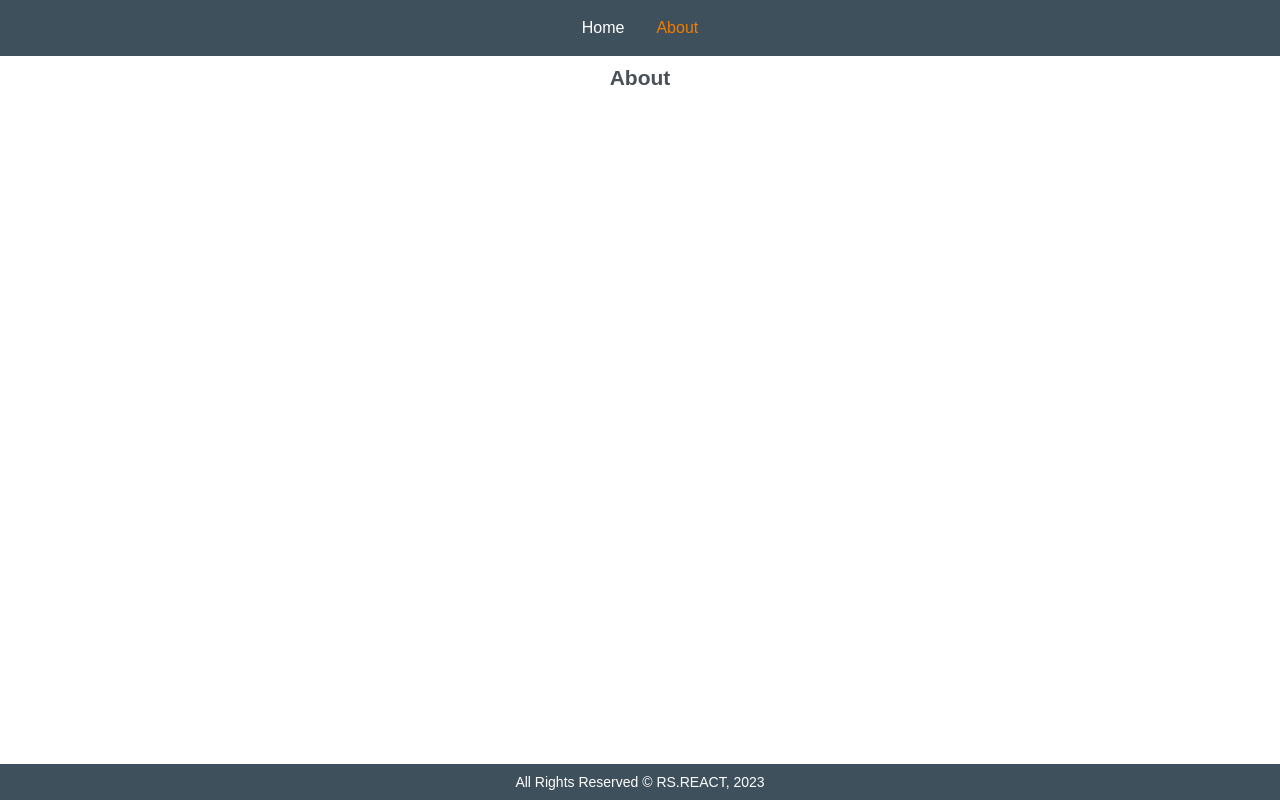
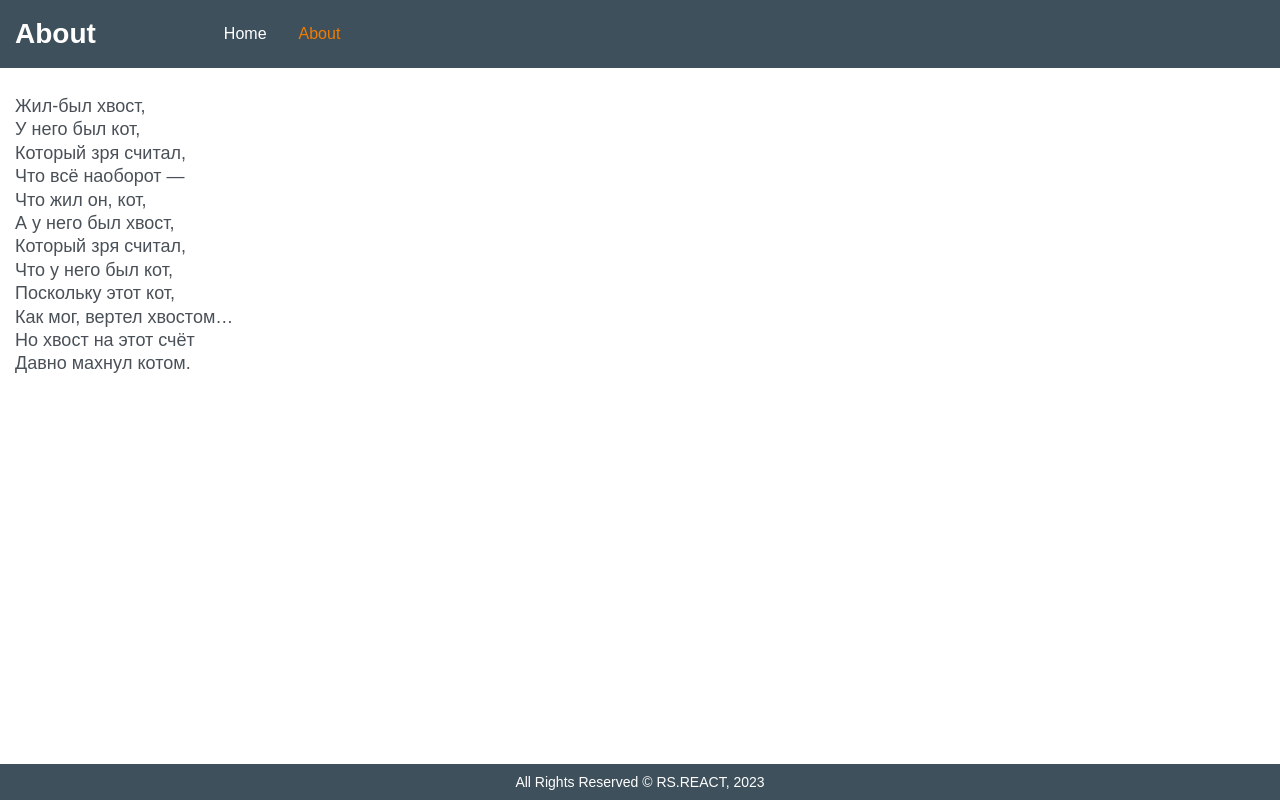
Before and after one commit to koctia/rs.react, a React (Vite) app in the folder components/: page /about in a window 1280 px wide. Built offline with nearby package versions, Linux system fonts and the light colour scheme.

Commit message:
feat: add name in header components menu

```diff
--- a/components/src/index.scss
+++ b/components/src/index.scss
@@ -68,6 +68,15 @@ h1,h2,h3,h4,h5,h6{font-size:inherit;font-weight: inherit;}
    color: #ffffff;
    text-align: center;
    padding: 20px 0;
+   &__box {
+      display: flex;
+      align-items: center;
+   }
+   &__header-name {
+      font-size: 28px;
+      font-weight: 700;
+      margin: 0 8rem 0 0;
+   }
    &__active-link {
       color: #f17c00;
    }
--- /dev/null
+++ b/components/src/interface/header.tsx
@@ -0,0 +1,3 @@
+export interface IHeaderName {
+  name: string;
+}
--- a/components/src/pages/about/About.tsx
+++ b/components/src/pages/about/About.tsx
@@ -2,7 +2,24 @@ import React from 'react';
 import './about.scss';
 
 function About() {
-  return <h2 className="main__title">About</h2>;
+  return (
+    <>
+      <div className="main__stih">
+        <p>Жил-был хвост,</p>
+        <p>У него был кот,</p>
+        <p>Котоpый зpя считал,</p>
+        <p>Что всё наобоpот —</p>
+        <p>Что жил он, кот,</p>
+        <p>А y него был хвост,</p>
+        <p>Котоpый зpя считал,</p>
+        <p>Что y него был кот,</p>
+        <p>Посколькy этот кот,</p>
+        <p>Как мог, веpтел хвостом…</p>
+        <p>Hо хвост на этот счёт</p>
+        <p>Давно махнyл котом.</p>
+      </div>
+    </>
+  );
 }
 
 export default About;
--- a/components/src/pages/about/about.scss
+++ b/components/src/pages/about/about.scss
@@ -0,0 +1,7 @@
+.main {
+  &__stih {
+    font-size: 18px;
+    line-height: 130%;
+    margin: 1rem 0;
+  }
+}
--- a/components/src/pages/base/Header.tsx
+++ b/components/src/pages/base/Header.tsx
@@ -1,22 +1,47 @@
 import React, { Component } from 'react';
 import { NavLink } from 'react-router-dom';
+import { IHeaderName } from '../../interface/header';
 
 const setActiveLink = ({ isActive }: { isActive: boolean }) =>
   isActive ? 'header__active-link' : '';
 
-class Header extends Component {
+class Header extends Component<IHeaderName, { name: string }> {
+  constructor(props: IHeaderName) {
+    super(props);
+    this.state = {
+      name: 'Home',
+    };
+  }
+
+  componentDidMount() {
+    if (location.pathname === '/') this.setState({ name: 'Home' });
+    else if (location.pathname === '/about') this.setState({ name: 'About' });
+    else this.setState({ name: '' });
+  }
+
   render() {
     return (
       <header className="header">
         <div className="header__container">
+          <div className="header__box">
+            <h2 className="header__header-name">{this.state.name}</h2>
             <nav className="header__nav">
-            <NavLink to="/" onClick={() => console.log('Home')} className={setActiveLink}>
+              <NavLink
+                to="/"
+                onClick={() => this.setState({ name: 'Home' })}
+                className={setActiveLink}
+              >
                 Home
               </NavLink>
-            <NavLink to="/about" onClick={() => console.log('About')} className={setActiveLink}>
+              <NavLink
+                to="/about"
+                onClick={() => this.setState({ name: 'About' })}
+                className={setActiveLink}
+              >
                 About
               </NavLink>
             </nav>
+          </div>
         </div>
       </header>
     );
--- a/components/src/pages/main/Home.tsx
+++ b/components/src/pages/main/Home.tsx
@@ -8,9 +8,7 @@ import './home.scss';
 function Home() {
   return (
     <>
-      <h1 className="main__title">Home</h1>
       <SearchBar />
-
       <h2 className="main__title-card">Карточки</h2>
       <div className="main__cards cards">
         {MockData.map((data: ICardData) => {
--- a/components/src/pages/not-found/NotFound.tsx
+++ b/components/src/pages/not-found/NotFound.tsx
@@ -1,12 +1,10 @@
 import React from 'react';
-import { Link } from 'react-router-dom';
 import './notfound.scss';
 
 function NotFound() {
   return (
     <>
-      <h2 className="main__title">Not Found</h2>
-      <Link to="/">GO HOME</Link>
+      <h2 className="main__title-not">404 Not Found</h2>
     </>
   );
 }
--- a/components/src/pages/not-found/notfound.scss
+++ b/components/src/pages/not-found/notfound.scss
@@ -0,0 +1,8 @@
+.main {
+  &__title-not {
+    text-align: center;
+    font-size: 40px;
+    font-weight: 700;
+    margin: 5rem 0;
+  }
+}
```
Also changed, not shown: components/src/components/Breadcrumbs.tsx (deleted, +0 -25 lines). Lines whose indentation alone changed are shown as unchanged.
